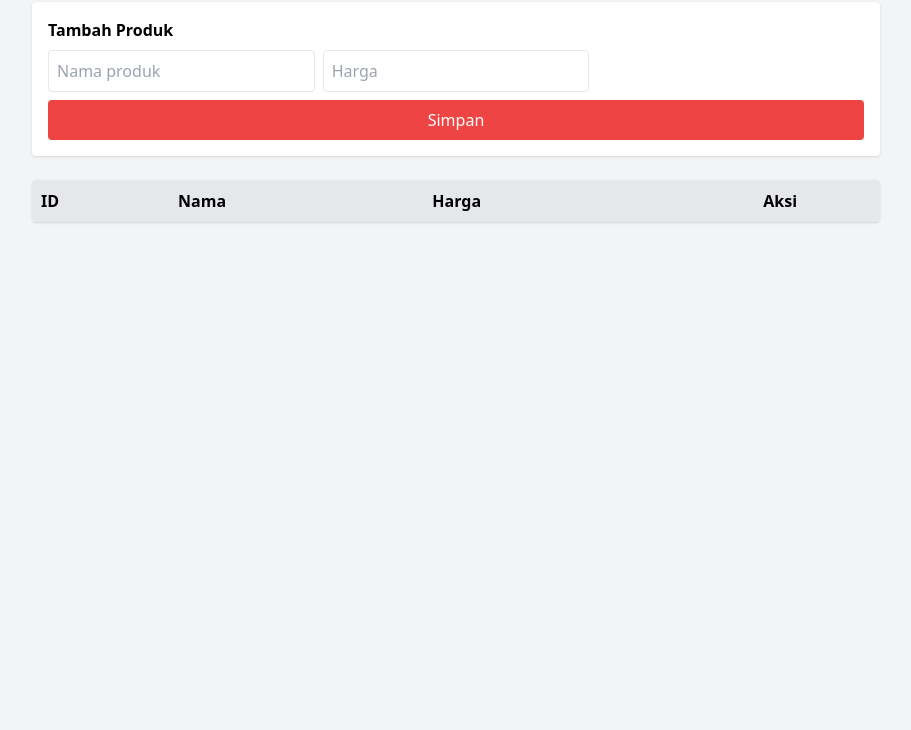
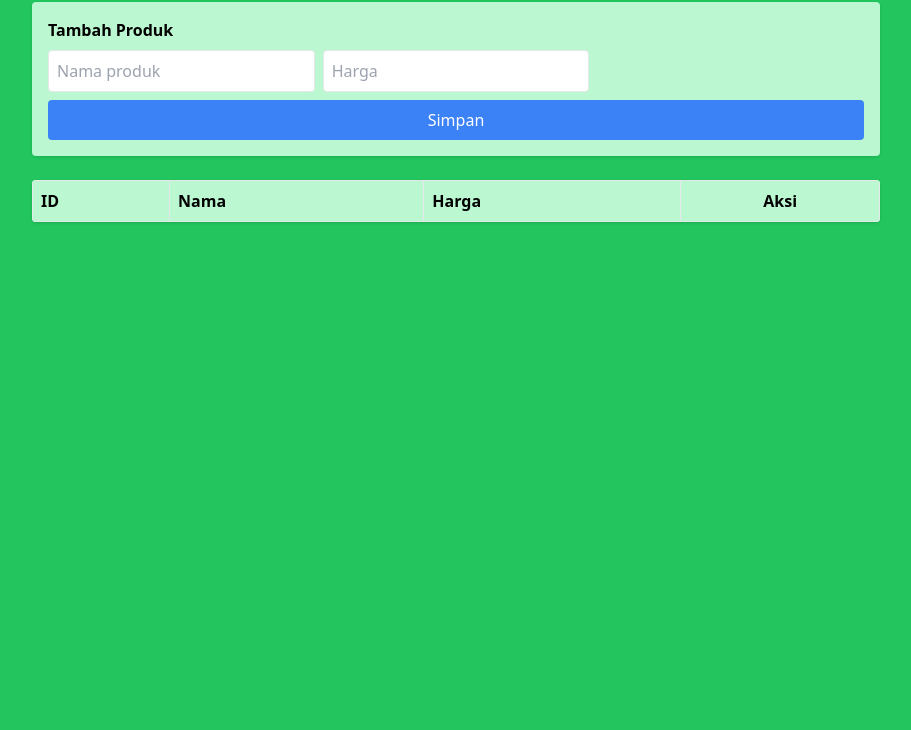
Before and after one commit to andhikaraditya413-max/toko-frontend, a plain HTML site: page index.html in a window 1280 px wide. Shown: the part 70-800 px from the top of the page, without its empty margins (184-1095 px from the left). Drawn offline with nearby package versions, Linux system fonts and the light colour scheme; no server answers.

Commit message:
menambahkan warna agar lebih menarik

```diff
--- a/index.html
+++ b/index.html
@@ -7,14 +7,14 @@
     <script src="https://cdn.tailwindcss.com"></script>
 </head>
 
-<body class="bg-gray-100 min-h-screen">
+<body class="bg-green-500 min-h-screen">
 
     <div class="max-w-4xl mx-auto p-6">
-        <h1 class="text-2xl font-bold mb-4">🛒 Toko Sederhana</h1>
+        <h1 class="text-2xl font-bold mb-4 text-white-200">🛒 Toko Sederhana</h1>
 
         <!-- FORM TAMBAH / EDIT PRODUK -->
-        <div class="bg-white p-4 rounded shadow mb-6">
-            <h2 id="formTitle" class="font-semibold mb-2">Tambah Produk</h2>
+        <div class="bg-green-200 p-4 rounded shadow mb-6">
+            <h2 id="formTitle" class="font-semibold mb-2 text-black-700">Tambah Produk</h2>
 
             <form id="productForm" class="grid grid-cols-3 gap-2">
                 <input type="hidden" id="productId" />
@@ -22,7 +22,7 @@
                 <input id="name" class="border p-2 rounded" placeholder="Nama produk" required />
                 <input id="price" type="number" class="border p-2 rounded" placeholder="Harga" required />
 
-                <button id="submitBtn" class="col-span-3 bg-red-500 hover:bg-red-500 text-white py-2 rounded">
+                <button id="submitBtn" class="col-span-3 bg-blue-500 hover:bg-red-500 text-white py-2 rounded">
                     Simpan
                 </button>
 
@@ -35,10 +35,10 @@
 
 
         <!-- TABEL PRODUK -->
-        <div class="bg-white rounded shadow overflow-hidden">
+        <div class="bg-green-200 rounded shadow overflow-hidden">
             <table class="w-full border-collapse">
                 <thead>
-                    <tr class="bg-gray-200 text-left">
+                    <tr class="bg-green-200 text-left">
                         <th class="p-2 border">ID</th>
                         <th class="p-2 border">Nama</th>
                         <th class="p-2 border">Harga</th>
```
